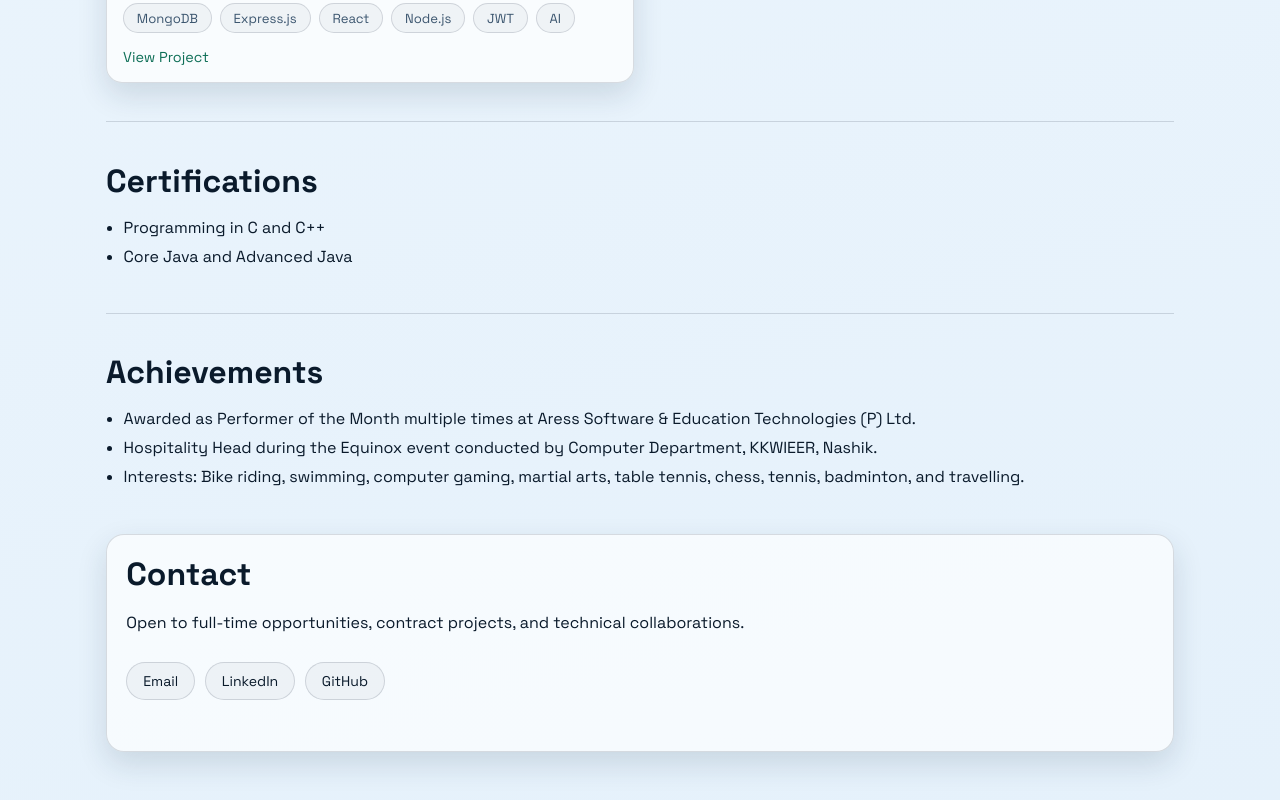
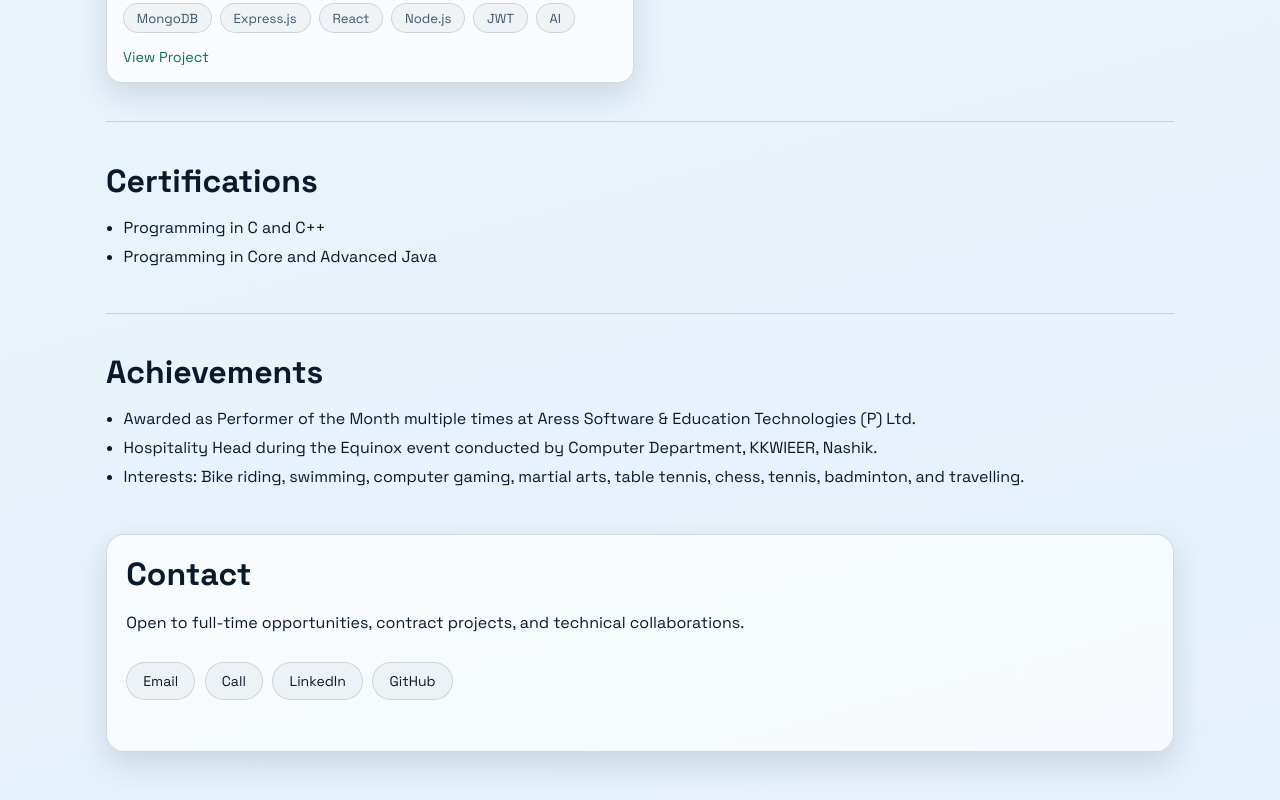
Before and after one commit to Dbhamare/Portfolio, a React (Vite) app: page / in a window 1280 px wide. Shown: the part 3435-4235 px from the top of the page. Built offline with nearby package versions, Linux system fonts and the light colour scheme.

Commit message:
call button

```diff
--- a/src/App.jsx
+++ b/src/App.jsx
@@ -249,6 +249,7 @@ function App() {
           </p>
           <div className="hero-actions">
             <a href={`mailto:${profile.email}`}>Email</a>
+            <a href={`tel:${profile.phone}`}>Call</a>
             <a href={profile.linkedin} target="_blank" rel="noreferrer">
               LinkedIn
             </a>
--- a/src/data.js
+++ b/src/data.js
@@ -9,7 +9,8 @@ export const profile = {
   linkedin: "https://linkedin.com/in/darshan-bhamare-cloud",
   github: "https://github.com/Dbhamare",
   resumeLabel: "/Darshan CV Latest Updated.pdf",
-  avatar: "/profile.jpg"
+  avatar: "/profile.jpg",
+  phone: "+447818987884"
 };
 
 export const skillGroups = [
@@ -134,7 +135,7 @@ export const projects = [
 
 export const certifications = [
   "Programming in C and C++",
-  "Core Java and Advanced Java"
+  "Programming in Core and Advanced Java"
 ];
 
 export const education = [
```
